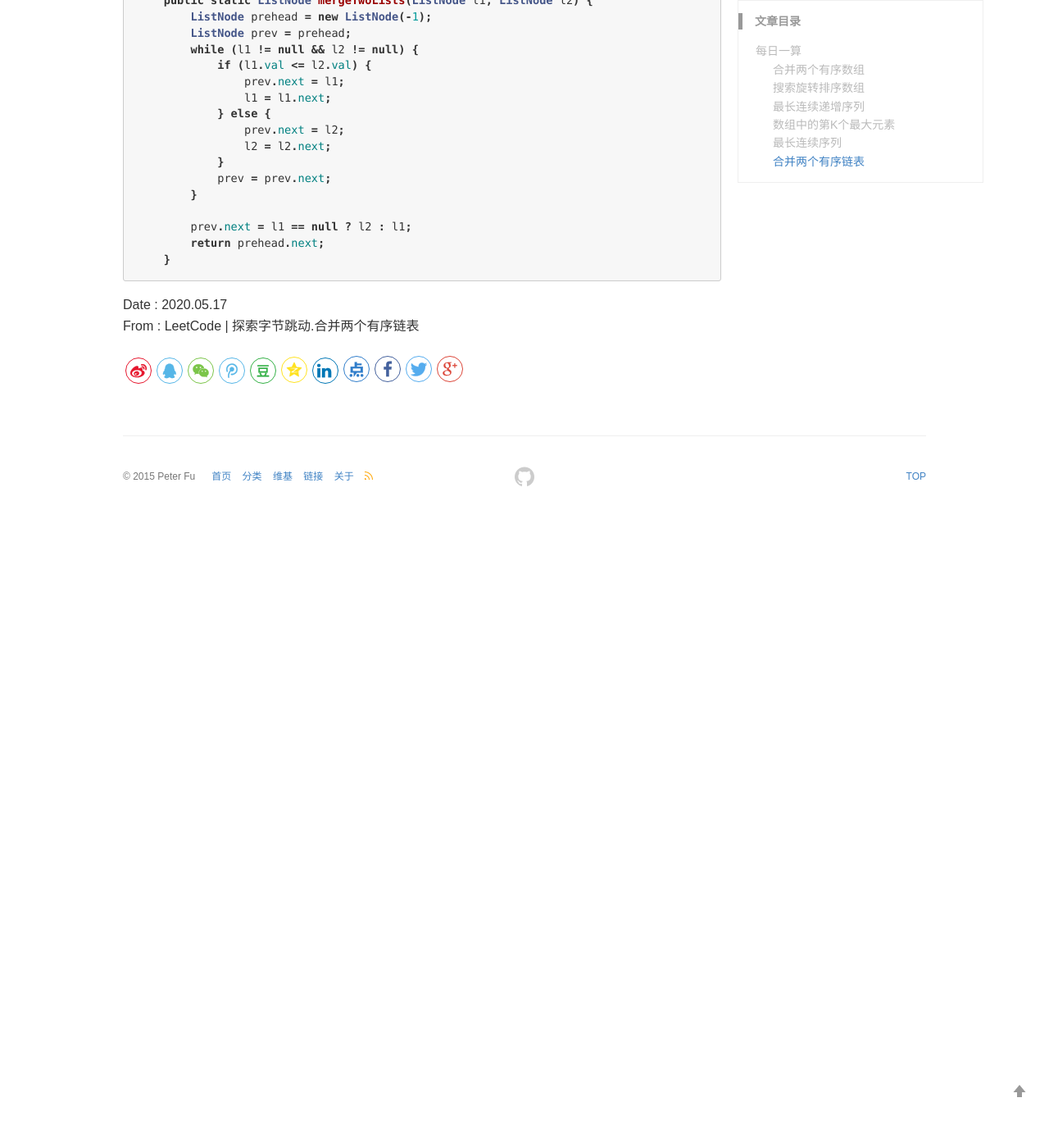
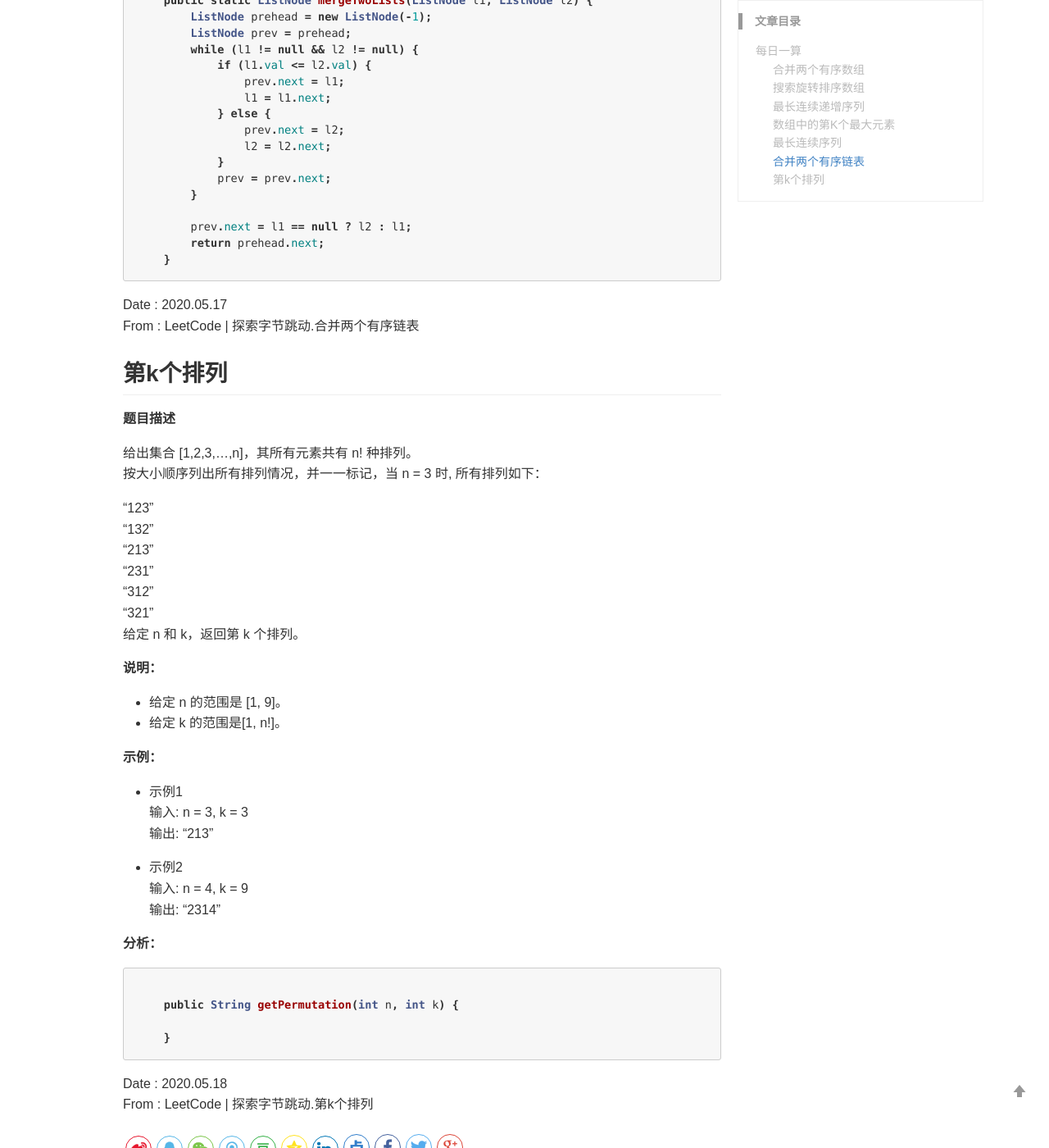
Before and after one commit to PeterXiaosa/PeterXiaosa.github.io, a Jekyll site: the page built from _wiki/Algorithm Daily.md, in a window 1280 px wide and 1400 px high, scrolled down 7814 px. Shown: the whole window at 82% size. Built offline with Jekyll 4.4.1, drawn with Linux system fonts in a browser that asks for light colours; comment, search, counter and statistics services are not loaded; before the commit the page ends 8444 px from its top, so only the background shows below that.

Commit message:
第k个排列

````diff
--- a/_wiki/Algorithm Daily.md
+++ b/_wiki/Algorithm Daily.md
@@ -363,3 +363,47 @@ From : LeetCode | 探索字节跳动.最长连续序列
 
 Date : 2020.05.17
 From : LeetCode | 探索字节跳动.合并两个有序链表
+
+
+##  第k个排列
+
+**题目描述**
+
+给出集合 [1,2,3,…,n]，其所有元素共有 n! 种排列。
+按大小顺序列出所有排列情况，并一一标记，当 n = 3 时, 所有排列如下：
+
+"123"
+"132"
+"213"
+"231"
+"312"
+"321"
+给定 n 和 k，返回第 k 个排列。
+
+
+**说明：**
+* 给定 n 的范围是 [1, 9]。
+* 给定 k 的范围是[1,  n!]。
+
+**示例：**
+
+* 示例1
+输入: n = 3, k = 3
+输出: "213"
+
+* 示例2
+输入: n = 4, k = 9
+输出: "2314"
+
+**分析：**
+
+
+```java
+
+    public String getPermutation(int n, int k) {
+
+    }
+```
+
+Date : 2020.05.18
+From : LeetCode | 探索字节跳动.第k个排列
````
